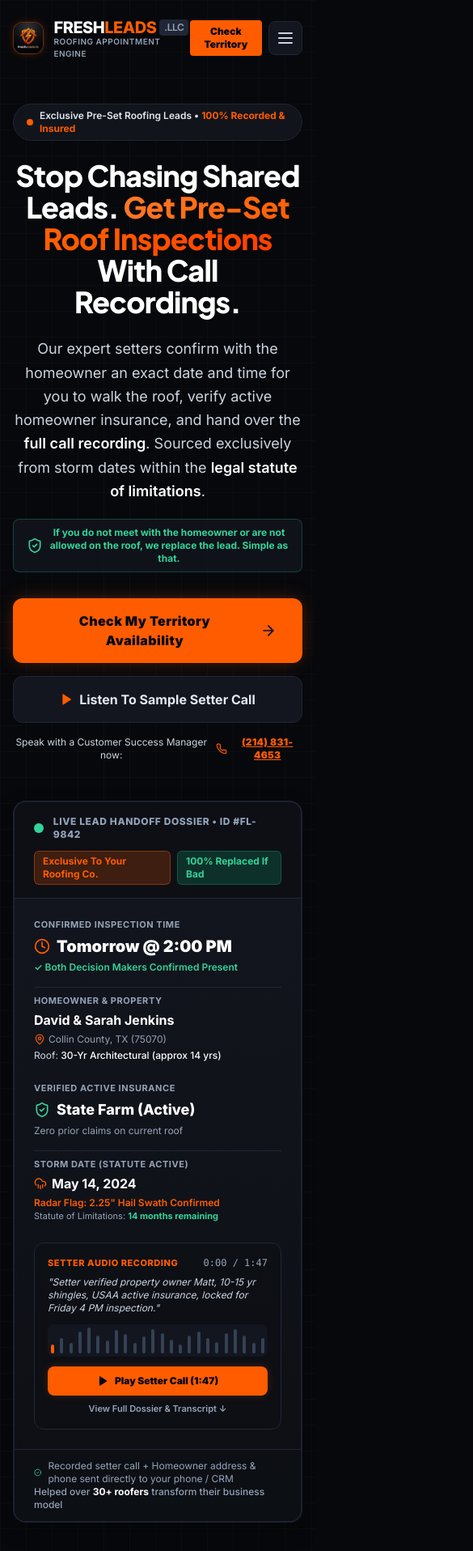
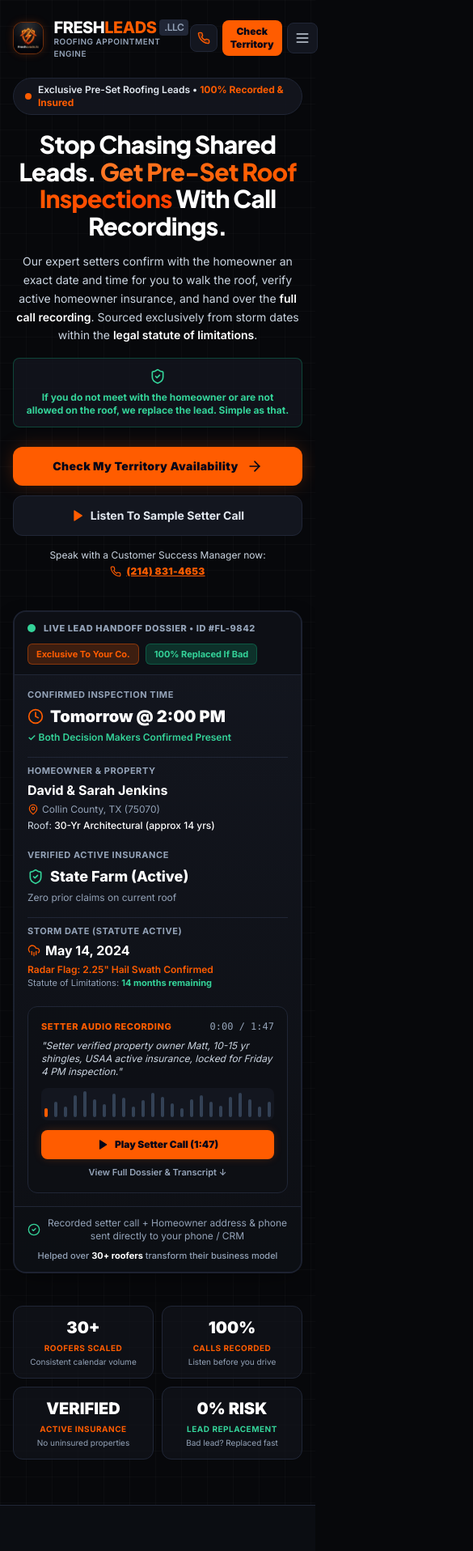
Before and after one commit to farmadvisorar-ux/freshleads-site, a React (Vite) app: page / in a window 390 px wide. Shown: the top 1916 px of the page at 81% size, 585 px wide, since content can reach past the window. Built offline with nearby package versions, Linux system fonts and the light colour scheme; no server answers.

Commit message:
Enhance mobile responsiveness across hero, navbar, lead dossier, modals, and pricing

```diff
--- a/src/components/Hero.jsx
+++ b/src/components/Hero.jsx
@@ -24,7 +24,7 @@ export default function Hero({ onOpenTerritoryModal, onSelectLeadSample }) {
     return `${mins}:${secs < 10 ? '0' : ''}${secs}`;
   };
   return (
-    <section className="relative pt-32 pb-20 md:pt-40 md:pb-28 overflow-hidden subtle-grid">
+    <section className="relative pt-24 pb-14 sm:pt-32 sm:pb-20 md:pt-40 md:pb-28 overflow-hidden subtle-grid">
       {/* Ambient background glow effects */}
       <div className="absolute top-1/4 left-1/2 -translate-x-1/2 -translate-y-1/2 w-[600px] h-[350px] bg-fresh-orange/15 rounded-full blur-[140px] pointer-events-none -z-10"></div>
       <div className="absolute top-1/3 left-10 w-[300px] h-[300px] bg-fresh-orange/10 rounded-full blur-[120px] pointer-events-none -z-10"></div>
@@ -32,9 +32,9 @@ export default function Hero({ onOpenTerritoryModal, onSelectLeadSample }) {
       <div className="max-w-7xl mx-auto px-4 sm:px-6 lg:px-8">
 
         {/* Top Announcement Pill */}
-        <div className="flex justify-center mb-6">
-          <div className="inline-flex items-center gap-2 px-4 py-1.5 rounded-full bg-fresh-card/90 border border-fresh-border hover:border-fresh-orange/50 transition-colors shadow-sm">
-            <span className="flex h-2 w-2 relative">
+        <div className="flex justify-center mb-5 sm:mb-6">
+          <div className="inline-flex items-center gap-2 px-3.5 py-1.5 rounded-full bg-fresh-card/90 border border-fresh-border hover:border-fresh-orange/50 transition-colors shadow-sm">
+            <span className="flex h-2 w-2 relative shrink-0">
               <span className="animate-ping absolute inline-flex h-full w-full rounded-full bg-fresh-orange opacity-75"></span>
               <span className="relative inline-flex rounded-full h-2 w-2 bg-fresh-orange"></span>
             </span>
@@ -48,27 +48,27 @@ export default function Hero({ onOpenTerritoryModal, onSelectLeadSample }) {
         </div>
 
         {/* Main Hero Typography */}
-        <div className="text-center max-w-4xl mx-auto mb-12">
-          <h1 className="text-4xl sm:text-5xl md:text-6xl lg:text-7xl font-black tracking-tight text-white leading-[1.08] mb-6">
+        <div className="text-center max-w-4xl mx-auto mb-10 sm:mb-12">
+          <h1 className="text-3xl sm:text-5xl md:text-6xl lg:text-7xl font-black tracking-tight text-white leading-[1.12] sm:leading-[1.08] mb-4 sm:mb-6">
             Stop Chasing Shared Leads. <br className="hidden sm:inline" />
             <span className="orange-gradient-text">Get Pre-Set Roof Inspections</span> With Call Recordings.
           </h1>
 
-          <p className="text-lg sm:text-xl text-slate-300 leading-relaxed max-w-3xl mx-auto font-normal">
+          <p className="text-sm sm:text-lg md:text-xl text-slate-300 leading-relaxed max-w-3xl mx-auto font-normal">
             Our expert setters confirm with the homeowner an exact date and time for you to walk the roof, verify active homeowner insurance, and hand over the <strong className="text-white font-semibold">full call recording</strong>. Sourced exclusively from storm dates within the <strong className="text-white font-semibold">legal statute of limitations</strong>.
           </p>
 
           {/* Core Guarantee Statement Highlight */}
-          <div className="mt-5 inline-flex items-center gap-2 px-4 py-2 rounded-lg bg-fresh-card/80 border border-emerald-500/30 text-emerald-400 text-xs sm:text-sm font-bold">
+          <div className="mt-4 sm:mt-5 inline-flex flex-col sm:flex-row items-center text-center sm:text-left gap-2 p-3 sm:px-4 sm:py-2 rounded-lg bg-fresh-card/80 border border-emerald-500/30 text-emerald-400 text-xs sm:text-sm font-bold">
             <ShieldCheck className="w-5 h-5 text-emerald-400 shrink-0" />
             <span>If you do not meet with the homeowner or are not allowed on the roof, we replace the lead. Simple as that.</span>
           </div>
 
           {/* CTA Buttons */}
-          <div className="mt-8 flex flex-col sm:flex-row items-center justify-center gap-4">
+          <div className="mt-6 sm:mt-8 flex flex-col sm:flex-row items-center justify-center gap-3 sm:gap-4">
             <button
               onClick={() => onOpenTerritoryModal()}
-              className="w-full sm:w-auto px-8 py-4 rounded-xl bg-fresh-orange hover:bg-fresh-orangeHover text-slate-950 font-black text-base tracking-wide shadow-orange-glow hover:scale-[1.02] active:scale-95 transition-all flex items-center justify-center gap-3"
+              className="w-full sm:w-auto min-h-[48px] px-6 sm:px-8 py-3.5 sm:py-4 rounded-xl bg-fresh-orange hover:bg-fresh-orangeHover text-slate-950 font-black text-sm sm:text-base tracking-wide shadow-orange-glow hover:scale-[1.02] active:scale-95 transition-all flex items-center justify-center gap-2.5 sm:gap-3"
             >
               <span>Check My Territory Availability</span>
               <ArrowRight className="w-5 h-5 text-slate-950" />
@@ -76,7 +76,7 @@ export default function Hero({ onOpenTerritoryModal, onSelectLeadSample }) {
 
             <a
               href="#lead-quality"
-              className="w-full sm:w-auto px-7 py-4 rounded-xl bg-fresh-card hover:bg-fresh-cardHover border border-fresh-border hover:border-fresh-orange/50 text-slate-200 font-bold text-base transition-all flex items-center justify-center gap-2"
+              className="w-full sm:w-auto min-h-[48px] px-6 sm:px-7 py-3.5 sm:py-4 rounded-xl bg-fresh-card hover:bg-fresh-cardHover border border-fresh-border hover:border-fresh-orange/50 text-slate-200 font-bold text-sm sm:text-base transition-all flex items-center justify-center gap-2"
             >
               <Play className="w-4 h-4 text-fresh-orange fill-fresh-orange" />
               <span>Listen To Sample Setter Call</span>
@@ -84,7 +84,7 @@ export default function Hero({ onOpenTerritoryModal, onSelectLeadSample }) {
           </div>
 
           {/* Direct Phone Call Line */}
-          <div className="mt-4 flex items-center justify-center gap-2 text-xs sm:text-sm text-slate-300">
+          <div className="mt-4 flex flex-col sm:flex-row items-center justify-center gap-1 sm:gap-2 text-xs sm:text-sm text-slate-300">
             <span>Speak with a Customer Success Manager now:</span>
             <a
               href="tel:2148314653"
@@ -101,25 +101,25 @@ export default function Hero({ onOpenTerritoryModal, onSelectLeadSample }) {
           <div className="relative rounded-2xl bg-gradient-to-b from-fresh-card to-fresh-dark border-2 border-fresh-border/80 shadow-card-dark overflow-hidden group hover:border-fresh-orange/60 transition-all duration-300">
 
             {/* Top Bar */}
-            <div className="bg-fresh-dark/90 px-6 py-4 border-b border-fresh-border flex flex-wrap items-center justify-between gap-3">
-              <div className="flex items-center gap-3">
-                <span className="w-3 h-3 rounded-full bg-emerald-400"></span>
-                <span className="text-xs uppercase font-extrabold tracking-wider text-slate-400">
+            <div className="bg-fresh-dark/90 px-4 sm:px-6 py-3 sm:py-4 border-b border-fresh-border flex flex-col sm:flex-row sm:items-center sm:justify-between gap-2.5 sm:gap-3">
+              <div className="flex items-center gap-2.5 sm:gap-3">
+                <span className="w-2.5 h-2.5 sm:w-3 sm:h-3 rounded-full bg-emerald-400 shrink-0"></span>
+                <span className="text-[11px] sm:text-xs uppercase font-extrabold tracking-wider text-slate-400">
                   LIVE LEAD HANDOFF DOSSIER • ID #FL-9842
                 </span>
               </div>
               <div className="flex items-center gap-2">
-                <span className="text-xs bg-fresh-orange/20 text-fresh-orange border border-fresh-orange/40 font-bold px-2.5 py-1 rounded-md">
-                  Exclusive To Your Roofing Co.
+                <span className="text-[11px] sm:text-xs bg-fresh-orange/20 text-fresh-orange border border-fresh-orange/40 font-bold px-2.5 py-1 rounded-md">
+                  Exclusive To Your Co.
                 </span>
-                <span className="text-xs bg-emerald-500/20 text-emerald-400 border border-emerald-500/30 font-bold px-2.5 py-1 rounded-md">
+                <span className="text-[11px] sm:text-xs bg-emerald-500/20 text-emerald-400 border border-emerald-500/30 font-bold px-2.5 py-1 rounded-md">
                   100% Replaced If Bad
                 </span>
               </div>
             </div>
 
             {/* Dossier Content Grid */}
-            <div className="p-6 sm:p-8 grid grid-cols-1 md:grid-cols-3 gap-6">
+            <div className="p-4 sm:p-8 grid grid-cols-1 md:grid-cols-3 gap-5 sm:gap-6">
 
               {/* Col 1: Appointment & Homeowner */}
               <div className="space-y-4">
@@ -275,12 +275,12 @@ export default function Hero({ onOpenTerritoryModal, onSelectLeadSample }) {
             </div>
 
             {/* Bottom Quick Bar */}
-            <div className="bg-fresh-dark/60 border-t border-fresh-border px-6 py-3 flex flex-wrap items-center justify-between text-xs text-slate-400">
+            <div className="bg-fresh-dark/60 border-t border-fresh-border px-4 sm:px-6 py-3 flex flex-col sm:flex-row items-center justify-between text-xs text-slate-400 gap-2 text-center sm:text-left">
               <span className="flex items-center gap-2">
-                <CheckCircle2 className="w-4 h-4 text-emerald-400" />
+                <CheckCircle2 className="w-4 h-4 text-emerald-400 shrink-0" />
                 <span>Recorded setter call + Homeowner address & phone sent directly to your phone / CRM</span>
               </span>
-              <span className="text-fresh-slate font-medium">
+              <span className="text-fresh-slate font-medium text-[11px] sm:text-xs">
                 Helped over <strong className="text-white">30+ roofers</strong> transform their business model
               </span>
             </div>
@@ -289,29 +289,29 @@ export default function Hero({ onOpenTerritoryModal, onSelectLeadSample }) {
         </div>
 
         {/* 4 Proof Pillars Strip */}
-        <div className="mt-14 grid grid-cols-2 md:grid-cols-4 gap-4 max-w-5xl mx-auto">
-          <div className="bg-fresh-card/60 border border-fresh-border rounded-xl p-4 text-center">
-            <div className="text-2xl sm:text-3xl font-black text-white">30+</div>
-            <div className="text-xs uppercase tracking-wider font-bold text-fresh-orange mt-1">Roofers Scaled</div>
-            <div className="text-[11px] text-slate-400 mt-0.5">Consistent calendar volume</div>
+        <div className="mt-10 sm:mt-14 grid grid-cols-2 md:grid-cols-4 gap-2.5 sm:gap-4 max-w-5xl mx-auto">
+          <div className="bg-fresh-card/60 border border-fresh-border rounded-xl p-3 sm:p-4 text-center">
+            <div className="text-xl sm:text-3xl font-black text-white">30+</div>
+            <div className="text-[10px] sm:text-xs uppercase tracking-wider font-bold text-fresh-orange mt-1">Roofers Scaled</div>
+            <div className="text-[10px] sm:text-[11px] text-slate-400 mt-0.5">Consistent calendar volume</div>
           </div>
 
-          <div className="bg-fresh-card/60 border border-fresh-border rounded-xl p-4 text-center">
-            <div className="text-2xl sm:text-3xl font-black text-white">100%</div>
-            <div className="text-xs uppercase tracking-wider font-bold text-fresh-orange mt-1">Calls Recorded</div>
-            <div className="text-[11px] text-slate-400 mt-0.5">Listen before you drive</div>
+          <div className="bg-fresh-card/60 border border-fresh-border rounded-xl p-3 sm:p-4 text-center">
+            <div className="text-xl sm:text-3xl font-black text-white">100%</div>
+            <div className="text-[10px] sm:text-xs uppercase tracking-wider font-bold text-fresh-orange mt-1">Calls Recorded</div>
+            <div className="text-[10px] sm:text-[11px] text-slate-400 mt-0.5">Listen before you drive</div>
           </div>
 
-          <div className="bg-fresh-card/60 border border-fresh-border rounded-xl p-4 text-center">
-            <div className="text-2xl sm:text-3xl font-black text-white">VERIFIED</div>
-            <div className="text-xs uppercase tracking-wider font-bold text-fresh-orange mt-1">Active Insurance</div>
-            <div className="text-[11px] text-slate-400 mt-0.5">No uninsured properties</div>
+          <div className="bg-fresh-card/60 border border-fresh-border rounded-xl p-3 sm:p-4 text-center">
+            <div className="text-xl sm:text-3xl font-black text-white">VERIFIED</div>
+            <div className="text-[10px] sm:text-xs uppercase tracking-wider font-bold text-fresh-orange mt-1">Active Insurance</div>
+            <div className="text-[10px] sm:text-[11px] text-slate-400 mt-0.5">No uninsured properties</div>
           </div>
 
-          <div className="bg-fresh-card/60 border border-fresh-border rounded-xl p-4 text-center">
-            <div className="text-2xl sm:text-3xl font-black text-white">0% RISK</div>
-            <div className="text-xs uppercase tracking-wider font-bold text-emerald-400 mt-1">Lead Replacement</div>
-            <div className="text-[11px] text-slate-400 mt-0.5">Bad lead? Replaced fast</div>
+          <div className="bg-fresh-card/60 border border-fresh-border rounded-xl p-3 sm:p-4 text-center">
+            <div className="text-xl sm:text-3xl font-black text-white">0% RISK</div>
+            <div className="text-[10px] sm:text-xs uppercase tracking-wider font-bold text-emerald-400 mt-1">Lead Replacement</div>
+            <div className="text-[10px] sm:text-[11px] text-slate-400 mt-0.5">Bad lead? Replaced fast</div>
           </div>
         </div>
 
--- a/src/components/Navbar.jsx
+++ b/src/components/Navbar.jsx
@@ -109,20 +109,30 @@ export default function Navbar({ onOpenTerritoryModal, onNavigateToBlog, onNavig
             </button>
           </div>
 
-          {/* Mobile Menu Button */}
-          <div className="lg:hidden flex items-center gap-2">
+          {/* Mobile Action Buttons & Menu Toggle */}
+          <div className="lg:hidden flex items-center gap-1.5 sm:gap-2">
+            <a
+              href="tel:2148314653"
+              className="p-2 rounded-lg bg-fresh-card border border-fresh-border text-fresh-orange hover:text-white transition-colors flex items-center justify-center"
+              title="Call (214) 831-4653"
+              aria-label="Call FreshLeads directly"
+            >
+              <Phone className="w-4 h-4 fill-fresh-orange/20" />
+            </a>
+
             <button
               onClick={() => onOpenTerritoryModal()}
-              className="px-3 py-1.5 rounded bg-fresh-orange text-slate-950 text-xs font-black"
+              className="px-2.5 sm:px-3 py-1.5 rounded-lg bg-fresh-orange text-slate-950 text-xs font-black shadow-sm"
             >
               Check Territory
             </button>
+
             <button
               onClick={() => setMobileMenuOpen(!mobileMenuOpen)}
-              className="p-2 rounded-lg bg-fresh-card border border-fresh-border text-slate-300 hover:text-white"
+              className="p-2 rounded-lg bg-fresh-card border border-fresh-border text-slate-300 hover:text-white transition-colors"
               aria-label="Toggle Navigation"
             >
-              {mobileMenuOpen ? <X className="w-6 h-6" /> : <Menu className="w-6 h-6" />}
+              {mobileMenuOpen ? <X className="w-5 h-5" /> : <Menu className="w-5 h-5" />}
             </button>
           </div>
 
@@ -137,53 +147,59 @@ export default function Navbar({ onOpenTerritoryModal, onNavigateToBlog, onNavig
             <span>Statute Active Storm Zones Available</span>
           </div>
 
-          <div className="flex flex-col gap-3 text-base font-medium text-slate-200">
+          <div className="flex flex-col gap-1 text-base font-medium text-slate-200">
             <a
               href="#how-it-works"
               onClick={() => setMobileMenuOpen(false)}
-              className="py-2 hover:text-fresh-orange border-b border-fresh-border/50"
+              className="py-3 px-2 rounded-lg hover:bg-fresh-card hover:text-fresh-orange transition-colors flex items-center justify-between border-b border-fresh-border/40"
             >
-              How It Works
+              <span>How It Works</span>
+              <ArrowRight className="w-4 h-4 text-slate-500" />
             </a>
             <a
               href="#lead-quality"
               onClick={() => setMobileMenuOpen(false)}
-              className="py-2 hover:text-fresh-orange border-b border-fresh-border/50"
+              className="py-3 px-2 rounded-lg hover:bg-fresh-card hover:text-fresh-orange transition-colors flex items-center justify-between border-b border-fresh-border/40"
             >
-              Lead Quality & Audio Recordings
+              <span>Lead Quality & Audio Recordings</span>
+              <ArrowRight className="w-4 h-4 text-slate-500" />
             </a>
             <a
               href="#guarantee"
               onClick={() => setMobileMenuOpen(false)}
-              className="py-2 hover:text-fresh-orange border-b border-fresh-border/50"
+              className="py-3 px-2 rounded-lg hover:bg-fresh-card hover:text-fresh-orange transition-colors flex items-center justify-between border-b border-fresh-border/40"
             >
-              100% Replacement Guarantee
+              <span>100% Replacement Guarantee</span>
+              <ArrowRight className="w-4 h-4 text-slate-500" />
             </a>
             <a
               href="#consistency"
               onClick={() => setMobileMenuOpen(false)}
-              className="py-2 hover:text-fresh-orange border-b border-fresh-border/50"
+              className="py-3 px-2 rounded-lg hover:bg-fresh-card hover:text-fresh-orange transition-colors flex items-center justify-between border-b border-fresh-border/40"
             >
-              The 30+ Roofer Proof (Consistency)
+              <span>The 30+ Roofer Proof</span>
+              <ArrowRight className="w-4 h-4 text-slate-500" />
             </a>
             <a
               href="#pricing"
               onClick={() => setMobileMenuOpen(false)}
-              className="py-2 hover:text-fresh-orange border-b border-fresh-border/50"
+              className="py-3 px-2 rounded-lg hover:bg-fresh-card hover:text-fresh-orange transition-colors flex items-center justify-between border-b border-fresh-border/40"
             >
-              Pricing & Tiers
+              <span>Pricing & Model ($150–$200)</span>
+              <ArrowRight className="w-4 h-4 text-slate-500" />
             </a>
             <a
               href="#faq"
               onClick={() => setMobileMenuOpen(false)}
-              className="py-2 hover:text-fresh-orange border-b border-fresh-border/50"
+              className="py-3 px-2 rounded-lg hover:bg-fresh-card hover:text-fresh-orange transition-colors flex items-center justify-between border-b border-fresh-border/40"
             >
-              FAQ
+              <span>FAQ</span>
+              <ArrowRight className="w-4 h-4 text-slate-500" />
             </a>
             <button
               type="button"
-              onClick={() => { setMobileMenuOpen(false); onNavigateToBlog(); }}
-              className="w-full text-left py-2 hover:text-fresh-orange font-bold text-fresh-orange flex items-center justify-between border-b border-fresh-border/50"
+              onClick={() => { setMobileMenuOpen(false); onNavigateToBlog?.(); }}
+              className="w-full text-left py-3 px-2 rounded-lg hover:bg-fresh-card hover:text-fresh-orange font-bold text-fresh-orange flex items-center justify-between border-b border-fresh-border/40"
             >
               <span>Blog & 2026 Cost Guide</span>
               <span className="text-[10px] bg-fresh-orange text-slate-950 font-black px-2 py-0.5 rounded-full">New</span>
@@ -192,7 +208,7 @@ export default function Navbar({ onOpenTerritoryModal, onNavigateToBlog, onNavig
               <button
                 type="button"
                 onClick={() => { setMobileMenuOpen(false); onNavigateToSmsOptIn(); }}
-                className="w-full text-left py-2 hover:text-fresh-orange font-bold text-slate-200 flex items-center justify-between"
+                className="w-full text-left py-3 px-2 rounded-lg hover:bg-fresh-card hover:text-fresh-orange font-bold text-slate-200 flex items-center justify-between border-b border-fresh-border/40"
               >
                 <span>SMS Opt-In & Alerts</span>
                 <span className="text-[10px] bg-emerald-500/20 text-emerald-400 border border-emerald-500/30 px-2 py-0.5 rounded-full">TCPA</span>
@@ -200,13 +216,43 @@ export default function Navbar({ onOpenTerritoryModal, onNavigateToBlog, onNavig
             )}
           </div>
 
-          <div className="pt-2 space-y-2">
+          {/* User Auth Status in Mobile Menu */}
+          <div className="pt-2 border-t border-fresh-border/60">
+            {user ? (
+              <div className="flex items-center justify-between p-3 rounded-xl bg-fresh-card border border-fresh-border">
+                <div className="flex items-center gap-2.5">
+                  <div className="w-8 h-8 rounded-full bg-fresh-orange/20 text-fresh-orange flex items-center justify-center font-bold text-xs">
+                    {user.email?.charAt(0).toUpperCase() || 'U'}
+                  </div>
+                  <div className="text-left truncate max-w-[180px]">
+                    <div className="text-xs font-bold text-white truncate">{user.user_metadata?.full_name || 'Logged In'}</div>
+                    <div className="text-[10px] text-slate-400 truncate">{user.email}</div>
+                  </div>
+                </div>
+                <UserDropdown />
+              </div>
+            ) : (
+              <button
+                type="button"
+                onClick={() => {
+                  setMobileMenuOpen(false);
+                  onOpenAuthModal?.('login');
+                }}
+                className="w-full flex items-center justify-center gap-2 py-3 rounded-xl bg-fresh-card hover:bg-fresh-cardHover border border-fresh-border text-slate-200 font-bold text-sm transition-colors"
+              >
+                <User className="w-4 h-4 text-blue-400" />
+                <span>Log In to FreshLeads Portal</span>
+              </button>
+            )}
+          </div>
+
+          <div className="pt-2 space-y-2.5">
             <a
               href="tel:2148314653"
-              className="w-full flex items-center justify-center gap-2 py-3 rounded-lg bg-fresh-card border border-fresh-border hover:border-fresh-orange text-white font-extrabold text-sm transition-colors"
+              className="w-full min-h-[44px] flex items-center justify-center gap-2 py-3 rounded-xl bg-fresh-card border border-fresh-border hover:border-fresh-orange text-white font-black text-sm transition-colors"
             >
               <Phone className="w-4 h-4 text-fresh-orange" />
-              <span>Call Us: (214) 831-4653</span>
+              <span>Call Us Direct: (214) 831-4653</span>
             </a>
 
             <button
@@ -214,7 +260,7 @@ export default function Navbar({ onOpenTerritoryModal, onNavigateToBlog, onNavig
                 setMobileMenuOpen(false);
                 onOpenTerritoryModal();
               }}
-              className="w-full flex items-center justify-center gap-2 py-3 rounded-lg bg-fresh-orange hover:bg-fresh-orangeHover text-slate-950 font-black text-base shadow-orange-sm"
+              className="w-full min-h-[44px] flex items-center justify-center gap-2 py-3.5 rounded-xl bg-fresh-orange hover:bg-fresh-orangeHover text-slate-950 font-black text-base shadow-orange-sm active:scale-98 transition-all"
             >
               <span>Lock In Your Territory</span>
               <ArrowRight className="w-5 h-5 text-slate-950" />
--- a/src/index.css
+++ b/src/index.css
@@ -3,21 +3,35 @@
 @tailwind utilities;
 
 @layer base {
-  body {
+  html, body {
     font-family: 'Inter', system-ui, sans-serif;
     background-color: #07080B;
     color: #F1F5F9;
     overflow-x: hidden;
+    max-width: 100vw;
+    width: 100%;
+    -webkit-tap-highlight-color: transparent;
   }
 
   h1, h2, h3, h4, h5, h6 {
     font-family: 'Plus Jakarta Sans', 'Inter', system-ui, sans-serif;
   }
+
+  /* Prevent iOS Safari 16px input zoom while keeping desktop typography */
+  input, select, textarea {
+    font-size: 16px;
+  }
+  @media (min-width: 640px) {
+    input, select, textarea {
+      font-size: 0.875rem;
+    }
+  }
 }
 
 /* Custom Scrollbar */
 ::-webkit-scrollbar {
-  width: 8px;
+  width: 6px;
+  height: 6px;
 }
 ::-webkit-scrollbar-track {
   background: #07080B;
@@ -28,6 +42,16 @@
 }
 ::-webkit-scrollbar-thumb:hover {
   background: #FF5C00;
+}
+
+/* Hide scrollbar for mobile swipe carousels & tabs */
+.no-scrollbar::-webkit-scrollbar {
+  display: none;
+}
+.no-scrollbar {
+  -ms-overflow-style: none;
+  scrollbar-width: none;
+  -webkit-overflow-scrolling: touch;
 }
 
 /* Subtle glowing accent utilities */
@@ -43,7 +67,7 @@
 }
 
 .dark-glass {
-  background: rgba(19, 22, 31, 0.75);
+  background: rgba(19, 22, 31, 0.85);
   backdrop-filter: blur(12px);
   -webkit-backdrop-filter: blur(12px);
   border: 1px solid rgba(255, 255, 255, 0.07);
```
Also changed, not shown: src/components/ConsistencyFormula.jsx (+14 -14 lines), src/components/FaqSection.jsx (+6 -6 lines), src/components/HowItWorks.jsx (+9 -9 lines), src/components/LeadDossierAudio.jsx (+16 -16 lines), src/components/PricingTiers.jsx (+12 -12 lines), src/components/QualityEngine.jsx (+18 -18 lines), src/components/TerritoryCheckerModal.jsx (+7 -7 lines), src/components/auth/AuthModal.jsx (+7 -7 lines).
